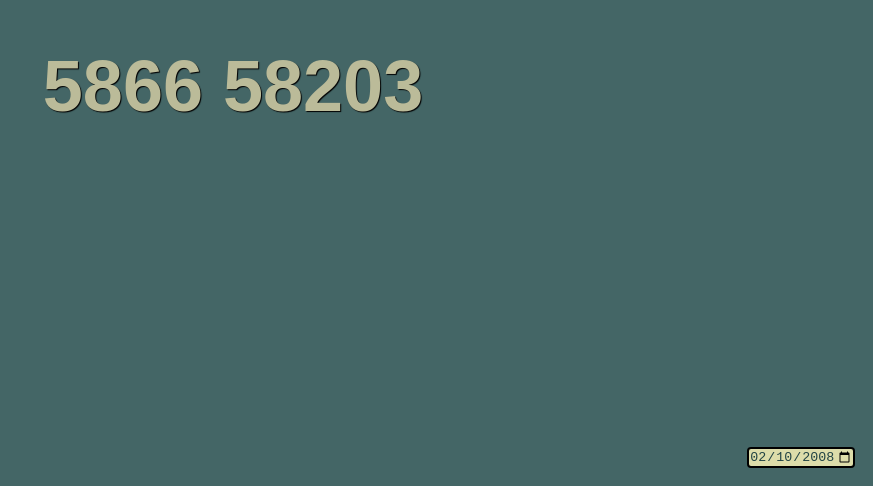
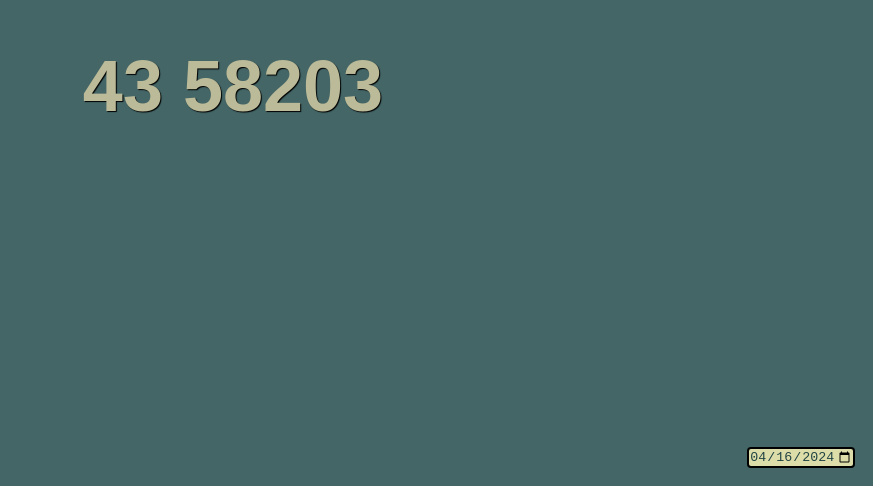
Before and after one commit to ryst3/time, a plain HTML site: page index.html in a window 1280 px wide. Shown: the part 314-800 px from the top of the page, without its empty margins (407-1280 px from the left). Drawn offline with Linux system fonts and the light colour scheme; a web font is replaced by a local one.

Commit message:
Update index.html

```diff
--- a/index.html
+++ b/index.html
@@ -10,7 +10,7 @@
     <div>
         <h1 id="display"></h1>
     </div>
-    <input type="date" id="date" value="2008-02-10">
+    <input type="date" id="date" value="2024-04-16">
     <script src="index.js"></script>
 </body>
 </html>
```
